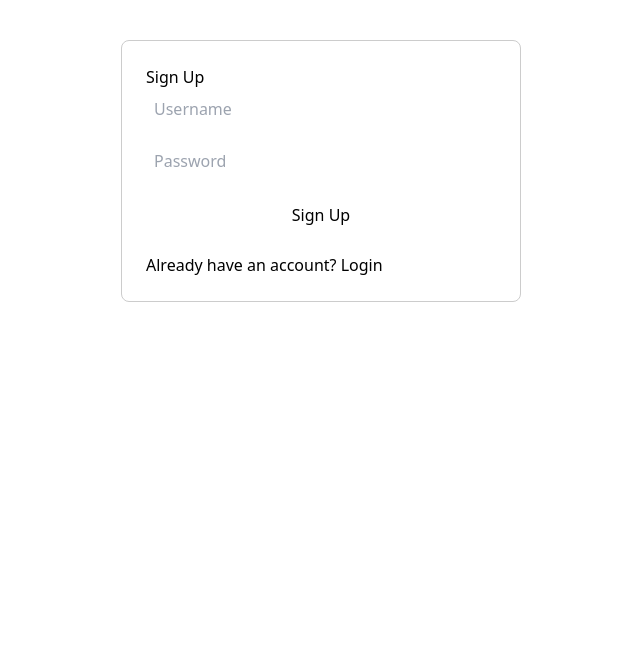
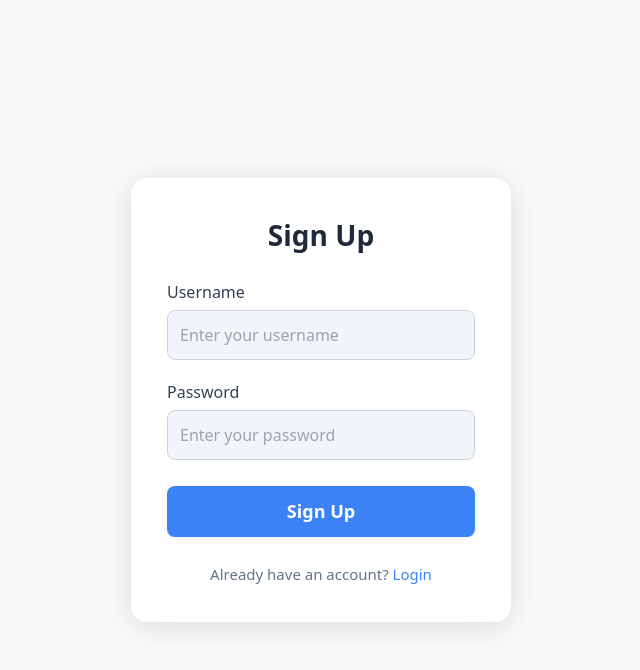
Before and after one commit to Akshita1414/Team-TrustBuddy, a React (Create React App) app in the folder frontend/: page /signup in a window 1280 px wide. Shown: the top 670 px of the page, without its empty margins (319-959 px from the left). Built offline with nearby package versions, Linux system fonts and the light colour scheme.

Commit message:
Enhanced UI design

```diff
--- a/frontend/src/pages/HomePage.jsx
+++ b/frontend/src/pages/HomePage.jsx
@@ -70,15 +70,35 @@ export function HomePage() {
           />
         </div>
       </main>
-      <div style={{ position: 'absolute', top: 16, right: 16 }}>
+      <div style={{ position: 'absolute', top: 16, right: 16, display: 'flex', flexDirection: 'column', alignItems: 'flex-end', gap: 6, minWidth: 160 }}>
         {username ? (
           <>
-            <span>Welcome, {username}! </span>
-            <button onClick={handleLogout}>Logout</button>
+            <span style={{ marginRight: 0, fontWeight: 500 }}>Welcome, {username}!</span>
+            <button
+              onClick={handleLogout}
+              style={{
+                marginTop: 4,
+                padding: '6px 18px',
+                background: '#ef4444',
+                color: '#fff',
+                border: 'none',
+                borderRadius: 8,
+                fontWeight: 600,
+                cursor: 'pointer',
+                boxShadow: '0 1px 4px #0001',
+                transition: 'background 0.2s',
+                width: '100%',
+              }}
+              onMouseOver={e => (e.currentTarget.style.background = '#dc2626')}
+              onMouseOut={e => (e.currentTarget.style.background = '#ef4444')}
+            >
+              Logout
+            </button>
           </>
         ) : (
           <a href="/login">Login</a>
         )}
+        {/* Language selector is rendered after this in the header layout */}
       </div>
     </div>
   );
--- a/frontend/src/pages/Login.jsx
+++ b/frontend/src/pages/Login.jsx
@@ -28,34 +28,43 @@ const Login = ({ onLogin }) => {
   };
 
   return (
-    <div style={{ maxWidth: 400, margin: '40px auto', padding: 24, border: '1px solid #ccc', borderRadius: 8 }}>
-      <h2>Login</h2>
+    <div style={{ minHeight: '100vh', display: 'flex', alignItems: 'center', justifyContent: 'center', background: '#f8fafc' }}>
+      <div style={{ maxWidth: 380, width: '100%', background: '#fff', borderRadius: 16, boxShadow: '0 4px 32px #0002', padding: 36, margin: 24 }}>
+        <h2 style={{ fontSize: 28, fontWeight: 700, marginBottom: 24, textAlign: 'center', color: '#1e293b' }}>Login</h2>
         <form onSubmit={handleSubmit}>
-        <div style={{ marginBottom: 12 }}>
+          <div style={{ marginBottom: 18 }}>
+            <label style={{ display: 'block', fontWeight: 500, marginBottom: 6, color: '#334155' }}>Username</label>
             <input
               type="text"
-            placeholder="Username"
+              placeholder="Enter your username"
               value={username}
               onChange={e => setUsername(e.target.value)}
               required
-            style={{ width: '100%', padding: 8 }}
+              style={{ width: '100%', padding: 12, border: '1.5px solid #cbd5e1', borderRadius: 8, fontSize: 16, outline: 'none', background: '#f1f5f9', marginBottom: 2 }}
             />
           </div>
-        <div style={{ marginBottom: 12 }}>
+          <div style={{ marginBottom: 18 }}>
+            <label style={{ display: 'block', fontWeight: 500, marginBottom: 6, color: '#334155' }}>Password</label>
             <input
               type="password"
-            placeholder="Password"
+              placeholder="Enter your password"
               value={password}
               onChange={e => setPassword(e.target.value)}
               required
-            style={{ width: '100%', padding: 8 }}
+              style={{ width: '100%', padding: 12, border: '1.5px solid #cbd5e1', borderRadius: 8, fontSize: 16, outline: 'none', background: '#f1f5f9', marginBottom: 2 }}
             />
           </div>
-        {error && <div style={{ color: 'red', marginBottom: 12 }}>{error}</div>}
-        <button type="submit" style={{ width: '100%', padding: 10 }}>Login</button>
+          {error && <div style={{ color: '#ef4444', marginBottom: 14, textAlign: 'center', fontWeight: 500 }}>{error}</div>}
+          <button type="submit" style={{ width: '100%', padding: 12, background: '#3b82f6', color: '#fff', fontWeight: 600, fontSize: 18, border: 'none', borderRadius: 8, boxShadow: '0 1px 4px #0001', marginTop: 6, marginBottom: 8, cursor: 'pointer', transition: 'background 0.2s' }}
+            onMouseOver={e => (e.currentTarget.style.background = '#2563eb')}
+            onMouseOut={e => (e.currentTarget.style.background = '#3b82f6')}
+          >
+            Login
+          </button>
         </form>
-      <div style={{ marginTop: 16 }}>
-        Don't have an account? <a href="/signup">Sign up</a>
+        <div style={{ marginTop: 18, textAlign: 'center', color: '#64748b', fontSize: 15 }}>
+          Don't have an account? <a href="/signup" style={{ color: '#3b82f6', fontWeight: 500, textDecoration: 'none' }}>Sign up</a>
+        </div>
       </div>
     </div>
   );
--- a/frontend/src/pages/Signup.jsx
+++ b/frontend/src/pages/Signup.jsx
@@ -31,35 +31,44 @@ const Signup = () => {
   };
 
   return (
-    <div style={{ maxWidth: 400, margin: '40px auto', padding: 24, border: '1px solid #ccc', borderRadius: 8 }}>
-      <h2>Sign Up</h2>
+    <div style={{ minHeight: '100vh', display: 'flex', alignItems: 'center', justifyContent: 'center', background: '#f8fafc' }}>
+      <div style={{ maxWidth: 380, width: '100%', background: '#fff', borderRadius: 16, boxShadow: '0 4px 32px #0002', padding: 36, margin: 24 }}>
+        <h2 style={{ fontSize: 28, fontWeight: 700, marginBottom: 24, textAlign: 'center', color: '#1e293b' }}>Sign Up</h2>
         <form onSubmit={handleSubmit}>
-        <div style={{ marginBottom: 12 }}>
+          <div style={{ marginBottom: 18 }}>
+            <label style={{ display: 'block', fontWeight: 500, marginBottom: 6, color: '#334155' }}>Username</label>
             <input
               type="text"
-            placeholder="Username"
+              placeholder="Enter your username"
               value={username}
               onChange={e => setUsername(e.target.value)}
               required
-            style={{ width: '100%', padding: 8 }}
+              style={{ width: '100%', padding: 12, border: '1.5px solid #cbd5e1', borderRadius: 8, fontSize: 16, outline: 'none', background: '#f1f5f9', marginBottom: 2 }}
             />
           </div>
-        <div style={{ marginBottom: 12 }}>
+          <div style={{ marginBottom: 18 }}>
+            <label style={{ display: 'block', fontWeight: 500, marginBottom: 6, color: '#334155' }}>Password</label>
             <input
               type="password"
-            placeholder="Password"
+              placeholder="Enter your password"
               value={password}
               onChange={e => setPassword(e.target.value)}
               required
-            style={{ width: '100%', padding: 8 }}
+              style={{ width: '100%', padding: 12, border: '1.5px solid #cbd5e1', borderRadius: 8, fontSize: 16, outline: 'none', background: '#f1f5f9', marginBottom: 2 }}
             />
           </div>
-        {error && <div style={{ color: 'red', marginBottom: 12 }}>{error}</div>}
-        {success && <div style={{ color: 'green', marginBottom: 12 }}>{success}</div>}
-        <button type="submit" style={{ width: '100%', padding: 10 }}>Sign Up</button>
+          {error && <div style={{ color: '#ef4444', marginBottom: 14, textAlign: 'center', fontWeight: 500 }}>{error}</div>}
+          {success && <div style={{ color: '#16a34a', marginBottom: 14, textAlign: 'center', fontWeight: 500 }}>{success}</div>}
+          <button type="submit" style={{ width: '100%', padding: 12, background: '#3b82f6', color: '#fff', fontWeight: 600, fontSize: 18, border: 'none', borderRadius: 8, boxShadow: '0 1px 4px #0001', marginTop: 6, marginBottom: 8, cursor: 'pointer', transition: 'background 0.2s' }}
+            onMouseOver={e => (e.currentTarget.style.background = '#2563eb')}
+            onMouseOut={e => (e.currentTarget.style.background = '#3b82f6')}
+          >
+            Sign Up
+          </button>
         </form>
-      <div style={{ marginTop: 16 }}>
-        Already have an account? <a href="/login">Login</a>
+        <div style={{ marginTop: 18, textAlign: 'center', color: '#64748b', fontSize: 15 }}>
+          Already have an account? <a href="/login" style={{ color: '#3b82f6', fontWeight: 500, textDecoration: 'none' }}>Login</a>
+        </div>
       </div>
     </div>
   );
```
Also changed, not shown: frontend/src/pages/TrustChecker.jsx (+19 -19 lines). Lines whose indentation alone changed are shown as unchanged.
